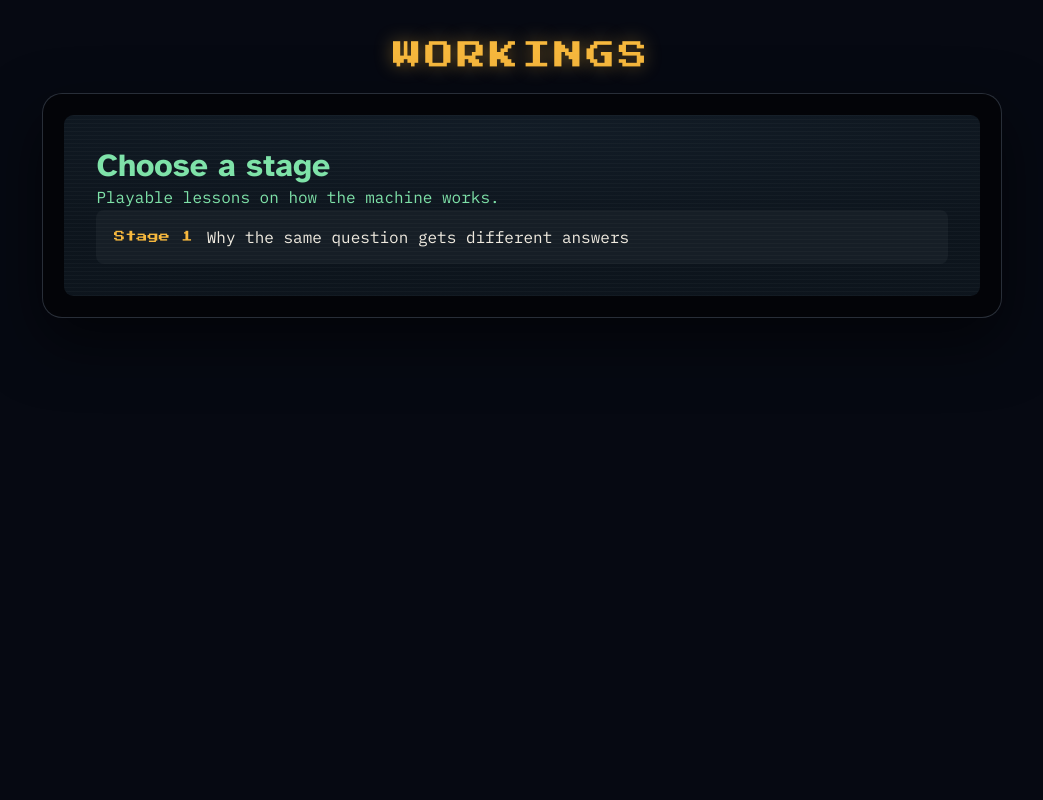
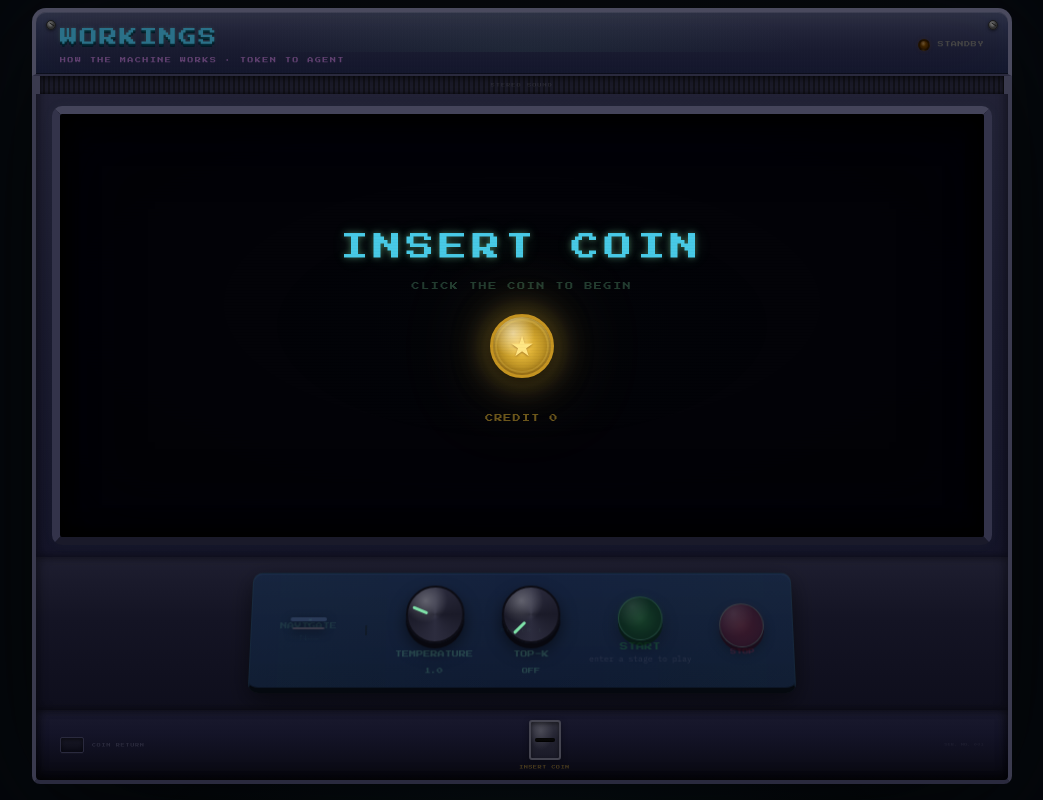
Before and after one commit to ostinato-forge/workings, a React (Vite) app: page / in a window 1280 px wide. Shown: the whole page, without its empty margins (118-1161 px from the left). Built offline with nearby package versions, Linux system fonts and the light colour scheme.

Commit message:
Put the lesson on the cabinet screen and speak only prediction

```diff
--- a/src/lessons/lint.ts
+++ b/src/lessons/lint.ts
@@ -30,6 +30,8 @@ const BANNED: string[] = [
   "little app",
   "little something",
   "delightful",
+  "bet",
+  "wager",
 ];
 
 export function lintCopy(strings: readonly string[]): string[] {
--- a/src/lessons/sampling-dials.ts
+++ b/src/lessons/sampling-dials.ts
@@ -92,7 +92,7 @@ export const samplingDialsLesson: TokenMachineLesson = {
           sampling.topP === undefined,
       },
       bet: {
-        question: "Temperature 0 always takes the highest-scoring word. Your bet for three runs:",
+        question: "Temperature 0 always takes the highest-scoring word. Your prediction for three runs:",
         options: [
           { id: "identical", label: "Three identical endings" },
           { id: "differ", label: "The endings can still differ" },
--- a/src/shell/App.tsx
+++ b/src/shell/App.tsx
@@ -1,8 +1,11 @@
 import { lazy, Suspense, useEffect, useState } from "react";
 import { lessonById, lessons } from "../lessons/index";
-import { Cabinet } from "./Cabinet";
+import { Cabinet } from "./cabinet/Cabinet";
+import { CabinetProvider, useCabinet } from "./cabinet/CabinetState";
+import { ControlDeck, type DeckProps } from "./cabinet/ControlDeck";
+import { CoinInsert } from "./cabinet/CoinInsert";
+import { ErrorBoundary } from "./ErrorBoundary";
 import { SHELL_COPY } from "./copy";
-import { ErrorBoundary } from "./ErrorBoundary";
 
 const LessonPlayer = lazy(() =>
   import("../workbench/LessonPlayer").then((m) => ({
@@ -33,24 +36,51 @@ function useHashRoute(): string {
   return hash;
 }
 
-export function App() {
+const IDLE_DECK: DeckProps = {
+  activated: true,
+  temperature: 1,
+  topK: null,
+  dialsEnabled: false,
+  lockedDials: [],
+  canStart: false,
+  startSublabel: "enter a stage to play",
+  onTemperature: () => undefined,
+  onTopK: () => undefined,
+  onStart: () => undefined,
+  onStop: () => undefined,
+};
+
+function Screens() {
+  const { coinInserted, insertCoin } = useCabinet();
   const hash = useHashRoute();
   const [progress, setProgress] = useState(readProgress);
+  const [deck, setDeck] = useState<DeckProps | null>(null);
 
   const lessonMatch = /^#\/lesson\/(.+)$/.exec(hash);
   const lesson = lessonMatch ? lessonById(lessonMatch[1] as string) : undefined;
 
+  if (!coinInserted) {
+    return (
+      <Cabinet
+        screen={<CoinInsert onInsert={insertCoin} />}
+        deck={<ControlDeck {...{ ...IDLE_DECK, activated: false }} />}
+      />
+    );
+  }
+
   if (lesson !== undefined) {
     return (
-      <Cabinet>
+      <Cabinet
+        screen={
           <ErrorBoundary>
-          <nav>
+            <nav className="screen-nav">
               <a href="#/">{SHELL_COPY.backToList}</a>
             </nav>
             <Suspense fallback={<p>{SHELL_COPY.loading}</p>}>
               <LessonPlayer
                 lesson={lesson}
                 stageNumber={1}
+                onDeckChange={setDeck}
                 onComplete={() => {
                   const next = {
                     ...readProgress(),
@@ -62,15 +92,18 @@ export function App() {
               />
             </Suspense>
           </ErrorBoundary>
-      </Cabinet>
+        }
+        deck={<ControlDeck {...(deck ?? IDLE_DECK)} />}
+      />
     );
   }
 
   return (
-    <Cabinet>
+    <Cabinet
+      screen={
         <main>
-        <h1>{SHELL_COPY.listTitle}</h1>
-        <p>{SHELL_COPY.listIntro}</p>
+          <h1 className="screen-title">{SHELL_COPY.listTitle}</h1>
+          <p className="screen-intro">{SHELL_COPY.listIntro}</p>
           <ol className="stage-list">
             {lessons.map((entry, index) => (
               <li key={entry.id}>
@@ -80,13 +113,25 @@ export function App() {
                   </span>
                   <span>{entry.title}</span>
                   {progress[entry.id] === "complete" ? (
-                  <span className="complete-tag">{SHELL_COPY.completeTag}</span>
+                    <span className="complete-tag">
+                      {SHELL_COPY.completeTag}
+                    </span>
                   ) : null}
                 </a>
               </li>
             ))}
           </ol>
         </main>
-    </Cabinet>
+      }
+      deck={<ControlDeck {...IDLE_DECK} />}
+    />
   );
 }
+
+export function App() {
+  return (
+    <CabinetProvider>
+      <Screens />
+    </CabinetProvider>
+  );
+}
--- a/src/shell/theme.css
+++ b/src/shell/theme.css
@@ -1,12 +1,11 @@
 :root {
-  --cabinet: oklch(0.14 0.015 265);
-  --screen: oklch(0.19 0.02 250);
-  --panel: oklch(0.23 0.02 250);
-  --ink: oklch(0.94 0.015 85);
-  --ink-dim: oklch(0.75 0.02 85);
-  --amber: oklch(0.82 0.15 80);
-  --amber-hot: oklch(0.88 0.16 80);
-  --cut: oklch(0.62 0.02 250);
+  --crt-black: #030308;
+  --panel: rgba(126, 226, 168, 0.07);
+  --ink: #d9efe2;
+  --ink-dim: #6f8a7c;
+  --phosphor: #7ee2a8;
+  --phosphor-hot: #a3f0c1;
+  --cut: rgba(111, 138, 124, 0.58);
   --display: "Press Start 2P", monospace;
   --body: "Atkinson Hyperlegible", sans-serif;
   --mono: "IBM Plex Mono", monospace;
@@ -17,115 +16,103 @@
 }
 
 html {
-  background: var(--cabinet);
+  background: #04060c;
 }
 
 body {
   margin: 0;
   font-family: var(--body);
-  font-size: 1rem;
-  line-height: 1.55;
+  font-size: 14px;
+  line-height: 1.5;
   color: var(--ink);
 }
 
-.cabinet {
-  min-height: 100vh;
-  display: flex;
-  flex-direction: column;
-  align-items: center;
-  padding: 1rem;
+.wish-screen-content > main {
+  flex: 1 1 auto;
+  min-height: 0;
+  overflow-y: auto;
+  padding: 16px 18px 20px;
+  scrollbar-color: rgba(126, 226, 168, 0.28) rgba(0, 0, 0, 0.16);
+  scrollbar-width: thin;
 }
 
-.marquee {
+.screen-nav {
+  flex: 0 0 auto;
+  border-bottom: 1px solid rgba(126, 226, 168, 0.18);
+  padding: 8px 18px;
   font-family: var(--display);
-  font-size: clamp(1.1rem, 3.5vw, 1.8rem);
-  letter-spacing: 0.12em;
-  color: var(--amber);
-  text-shadow: 0 0 18px oklch(0.82 0.15 80 / 0.45);
-  padding: 1.1rem 0 0.9rem;
+  font-size: 7px;
+  letter-spacing: 0.06em;
   text-transform: uppercase;
 }
 
-.bezel {
-  width: min(100%, 60rem);
-  background: oklch(0.11 0.012 265);
-  border-radius: 1.25rem;
-  padding: clamp(0.6rem, 2vw, 1.4rem);
-  box-shadow:
-    inset 0 0 0 1px oklch(0.3 0.02 260),
-    0 24px 60px oklch(0 0 0 / 0.55);
+.screen-nav a {
+  text-decoration: none;
 }
 
-.screen {
-  position: relative;
-  background:
-    radial-gradient(120% 90% at 50% 8%, oklch(0.22 0.025 250), var(--screen) 70%);
-  border-radius: 0.6rem;
-  padding: clamp(1rem, 3vw, 2rem);
-  overflow: hidden;
+.screen-title {
+  margin: 0 0 10px;
+  color: var(--phosphor);
+  text-shadow: 0 0 12px rgba(126, 226, 168, 0.24);
 }
 
-.screen::after {
-  content: "";
-  position: absolute;
-  inset: 0;
-  pointer-events: none;
-  background: repeating-linear-gradient(
-    to bottom,
-    oklch(1 0 0 / 0.025) 0px,
-    oklch(1 0 0 / 0.025) 1px,
-    transparent 1px,
-    transparent 4px
-  );
+.screen-intro {
+  max-width: 68ch;
+  margin: 0 0 14px;
+  color: var(--ink-dim);
 }
 
 .panel {
   background: var(--panel);
-  border-radius: 0.5rem;
-  padding: 1rem 1.25rem;
-  margin-block: 0.75rem;
+  border: 1px solid rgba(126, 226, 168, 0.1);
+  border-radius: 0.4rem;
+  padding: 0.8rem 1rem;
+  margin-block: 0.65rem;
   max-width: 72ch;
 }
 
-h1, h2 {
+h1,
+h2 {
   font-family: var(--body);
+  font-size: 20px;
   line-height: 1.2;
   text-wrap: balance;
 }
 
 .stage-title {
   font-family: var(--display);
-  font-size: 0.95rem;
-  color: var(--amber);
+  font-size: 0.75rem;
+  color: var(--phosphor);
   letter-spacing: 0.1em;
   text-transform: uppercase;
   margin: 0 0 0.25rem;
 }
 
 .stage-name {
-  font-size: 1.6rem;
-  margin: 0 0 1rem;
+  font-size: 20px;
+  margin: 0 0 0.75rem;
 }
 
 a {
-  color: var(--amber);
+  color: var(--phosphor);
 }
 
-button, .deck-button {
+button,
+.deck-button {
   font-family: var(--body);
-  font-size: 1rem;
+  font-size: 14px;
   min-height: 44px;
   min-width: 44px;
-  padding: 0.6rem 1.4rem;
-  border-radius: 0.5rem;
-  border: 1px solid oklch(0.35 0.03 80);
+  padding: 0.5rem 1.1rem;
+  border-radius: 0.4rem;
+  border: 1px solid rgba(126, 226, 168, 0.28);
   background: var(--panel);
   color: var(--ink);
   cursor: pointer;
 }
 
 button:hover:not(:disabled) {
-  border-color: var(--amber);
+  border-color: var(--phosphor);
 }
 
 button:disabled {
@@ -135,92 +122,92 @@ button:disabled {
 
 .start-button {
   font-family: var(--display);
-  font-size: 0.9rem;
+  font-size: 0.75rem;
   letter-spacing: 0.1em;
-  background: var(--amber);
-  color: oklch(0.17 0.02 260);
+  background: var(--phosphor);
+  color: #07120d;
   border: none;
-  padding: 0.9rem 2rem;
+  padding: 0.75rem 1.5rem;
   text-transform: uppercase;
 }
 
 .start-button:hover:not(:disabled) {
-  background: var(--amber-hot);
+  background: var(--phosphor-hot);
 }
 
 .start-button:disabled {
-  background: oklch(0.4 0.04 80);
-  color: oklch(0.2 0.02 260);
+  background: rgba(111, 138, 124, 0.45);
+  color: #101a14;
 }
 
 .start-sublabel {
   display: block;
   font-family: var(--body);
-  font-size: 0.8rem;
+  font-size: 0.75rem;
   letter-spacing: normal;
   text-transform: none;
-  margin-top: 0.3rem;
+  margin-top: 0.25rem;
 }
 
 .deck {
   display: flex;
   flex-wrap: wrap;
-  gap: 1rem;
+  gap: 0.8rem;
   align-items: center;
-  border-top: 1px solid oklch(0.3 0.02 260);
-  margin-top: 1.25rem;
-  padding-top: 1.25rem;
+  border-top: 1px solid rgba(126, 226, 168, 0.16);
+  margin-top: 1rem;
+  padding-top: 1rem;
 }
 
 :focus-visible {
-  outline: 2px solid var(--amber);
+  outline: 2px solid var(--phosphor);
   outline-offset: 2px;
 }
 
 input[type="radio"] {
-  width: 1.35rem;
-  height: 1.35rem;
-  accent-color: var(--amber);
+  width: 1.2rem;
+  height: 1.2rem;
+  accent-color: var(--phosphor);
 }
 
 .option-row {
   display: flex;
   align-items: center;
-  gap: 0.75rem;
-  min-height: 44px;
+  gap: 0.65rem;
+  min-height: 40px;
 }
 
 input[type="number"] {
   font-family: var(--mono);
-  font-size: 1rem;
-  background: var(--screen);
+  font-size: 14px;
+  background: rgba(0, 0, 0, 0.28);
   color: var(--ink);
-  border: 1px solid oklch(0.35 0.03 260);
+  border: 1px solid rgba(126, 226, 168, 0.24);
   border-radius: 0.35rem;
-  padding: 0.5rem;
-  width: 6.5rem;
-  min-height: 44px;
+  padding: 0.4rem;
+  width: 6rem;
+  min-height: 40px;
 }
 
 fieldset {
-  border: 1px solid oklch(0.32 0.02 260);
-  border-radius: 0.5rem;
-  padding: 0.9rem 1.1rem;
+  border: 1px solid rgba(126, 226, 168, 0.2);
+  border-radius: 0.4rem;
+  padding: 0.75rem 0.9rem;
 }
 
 legend {
-  padding-inline: 0.4rem;
+  padding-inline: 0.35rem;
   color: var(--ink);
 }
 
 .evidence-row {
   display: grid;
-  grid-template-columns: 7.5rem 1fr;
-  gap: 0.6rem;
+  grid-template-columns: 7rem 1fr;
+  gap: 0.55rem;
   align-items: center;
-  min-height: 2rem;
+  min-height: 1.8rem;
   font-family: var(--mono);
-  font-size: 0.95rem;
+  font-size: 12.5px;
 }
 
 .evidence-token {
@@ -231,11 +218,11 @@ legend {
 .evidence-track {
   display: flex;
   align-items: center;
-  gap: 0.6rem;
+  gap: 0.5rem;
 }
 
 .evidence-bar {
-  height: 1.05rem;
+  height: 0.9rem;
   border-radius: 2px;
   background: var(--cut);
   animation: bar-grow 420ms cubic-bezier(0.16, 1, 0.3, 1) both;
@@ -243,7 +230,7 @@ legend {
 }
 
 .evidence-bar.survived {
-  background: var(--amber);
+  background: var(--phosphor);
 }
 
 .evidence-bar.cut {
@@ -251,7 +238,7 @@ legend {
     repeating-linear-gradient(
       -45deg,
       var(--cut) 0 4px,
-      oklch(0.42 0.02 250) 4px 8px
+      rgba(111, 138, 124, 0.3) 4px 8px
     );
 }
 
@@ -269,14 +256,24 @@ legend {
 }
 
 @keyframes bar-grow {
-  from { transform: scaleX(0); }
-  to { transform: scaleX(1); }
+  from {
+    transform: scaleX(0);
+  }
+  to {
+    transform: scaleX(1);
+  }
 }
 
 @keyframes sampled-pulse {
-  0% { text-shadow: 0 0 0 oklch(0.88 0.16 80 / 0); }
-  35% { text-shadow: 0 0 14px oklch(0.88 0.16 80 / 0.8); }
-  100% { text-shadow: 0 0 0 oklch(0.88 0.16 80 / 0); }
+  0% {
+    text-shadow: 0 0 0 rgba(126, 226, 168, 0);
+  }
+  35% {
+    text-shadow: 0 0 14px rgba(126, 226, 168, 0.8);
+  }
+  100% {
+    text-shadow: 0 0 0 rgba(126, 226, 168, 0);
+  }
 }
 
 .phase-enter {
@@ -284,14 +281,20 @@ legend {
 }
 
 @keyframes phase-fade {
-  from { opacity: 0; transform: translateY(4px); }
-  to { opacity: 1; transform: none; }
+  from {
+    opacity: 0;
+    transform: translateY(4px);
+  }
+  to {
+    opacity: 1;
+    transform: none;
+  }
 }
 
 .verdict {
-  font-size: 1.15rem;
-  padding: 0.9rem 1.1rem;
-  border-left: 4px solid var(--amber);
+  font-size: 1rem;
+  padding: 0.75rem 0.9rem;
+  border-left: 4px solid var(--phosphor);
   background: var(--panel);
   max-width: 72ch;
 }
@@ -300,29 +303,30 @@ legend {
   list-style: none;
   padding: 0;
   display: grid;
-  gap: 0.75rem;
+  gap: 0.6rem;
 }
 
 .stage-list a {
   display: flex;
   align-items: center;
-  gap: 0.9rem;
-  min-height: 44px;
-  padding: 0.9rem 1.1rem;
+  gap: 0.75rem;
+  min-height: 40px;
+  padding: 0.7rem 0.85rem;
   background: var(--panel);
-  border-radius: 0.5rem;
+  border: 1px solid transparent;
+  border-radius: 0.4rem;
   text-decoration: none;
   color: var(--ink);
 }
 
 .stage-list a:hover {
-  outline: 1px solid var(--amber);
+  border-color: var(--phosphor);
 }
 
 .stage-list .stage-tag {
   font-family: var(--display);
-  font-size: 0.7rem;
-  color: var(--amber);
+  font-size: 0.6rem;
+  color: var(--phosphor);
 }
 
 .complete-tag {
@@ -331,7 +335,9 @@ legend {
 }
 
 @media (prefers-reduced-motion: reduce) {
-  *, *::before, *::after {
+  *,
+  *::before,
+  *::after {
     animation-duration: 0.001s !important;
     animation-delay: 0s !important;
     transition-duration: 0.001s !important;
@@ -339,30 +345,35 @@ legend {
 }
 
 @media (max-width: 640px) {
-  .cabinet { padding: 0.25rem; }
-  .bezel { border-radius: 0.75rem; }
-  .evidence-row { grid-template-columns: 5.5rem 1fr; font-size: 0.85rem; }
+  .wish-screen-content > main {
+    padding: 12px;
+  }
+
+  .evidence-row {
+    grid-template-columns: 5.5rem 1fr;
+    font-size: 12.5px;
+  }
 }
 
 .playfield {
   display: grid;
-  grid-template-columns: minmax(0, 1fr) 14rem;
-  gap: 1rem;
+  grid-template-columns: minmax(0, 1fr) 12rem;
+  gap: 0.8rem;
   align-items: start;
 }
 
 .sentence-track {
   display: flex;
   flex-wrap: wrap;
-  gap: 0.4rem;
+  gap: 0.35rem;
   font-family: var(--mono);
-  font-size: 1.1rem;
-  min-height: 2.4rem;
+  font-size: 0.95rem;
+  min-height: 2rem;
 }
 
 .word-tile {
-  padding: 0.35rem 0.6rem;
-  border-radius: 0.35rem;
+  padding: 0.3rem 0.5rem;
+  border-radius: 0.3rem;
   background: var(--panel);
 }
 
@@ -372,18 +383,24 @@ legend {
 
 .generated-tile {
   color: var(--ink);
-  border: 1px solid var(--amber);
+  border: 1px solid var(--phosphor);
   animation: tile-land 260ms cubic-bezier(0.16, 1, 0.3, 1) both;
 }
 
 .pending-tile {
-  color: var(--amber);
-  border: 1px dashed oklch(0.5 0.06 80);
+  color: var(--phosphor);
+  border: 1px dashed rgba(126, 226, 168, 0.45);
 }
 
 @keyframes tile-land {
-  from { opacity: 0; transform: translateY(-6px) scale(0.9); }
-  to { opacity: 1; transform: none; }
+  from {
+    opacity: 0;
+    transform: translateY(-6px) scale(0.9);
+  }
+  to {
+    opacity: 1;
+    transform: none;
+  }
 }
 
 .run-rail {
@@ -391,19 +408,19 @@ legend {
   padding: 0;
   margin: 0;
   display: grid;
-  gap: 0.5rem;
+  gap: 0.4rem;
 }
 
 .run-card {
   width: 100%;
   text-align: left;
   font-family: var(--mono);
-  font-size: 0.85rem;
-  padding: 0.6rem 0.8rem;
+  font-size: 0.75rem;
+  padding: 0.5rem 0.65rem;
 }
 
 .run-card.selected {
-  border-color: var(--amber);
+  border-color: var(--phosphor);
 }
 
 .run-ending {
@@ -412,8 +429,8 @@ legend {
 }
 
 .requirement {
-  border-left: 4px solid var(--amber);
-  padding: 0.6rem 1rem;
+  border-left: 4px solid var(--phosphor);
+  padding: 0.5rem 0.8rem;
   background: var(--panel);
   max-width: 72ch;
 }
@@ -423,5 +440,7 @@ legend {
 }
 
 @media (max-width: 720px) {
-  .playfield { grid-template-columns: 1fr; }
+  .playfield {
+    grid-template-columns: 1fr;
+  }
 }
--- a/src/workbench/LessonPlayer.tsx
+++ b/src/workbench/LessonPlayer.tsx
@@ -6,6 +6,7 @@ import {
 import type { SamplingConfig } from "../engine/sampling";
 import type { EngineProblem } from "../engine/run-record";
 import type { PlayBeat, TokenMachineLesson } from "../lessons/types";
+import type { DeckProps } from "../shell/cabinet/ControlDeck";
 import { DialControls } from "./DialControls";
 import { OddsBoard } from "./OddsBoard";
 import { ProbabilityBars } from "./ProbabilityBars";
@@ -25,10 +26,12 @@ function PlaySurface({
   lesson,
   beat,
   onSettled,
+  onDeckChange,
 }: {
   lesson: TokenMachineLesson;
   beat: PlayBeat;
   onSettled: (records: TokenMachineRecord[]) => void;
+  onDeckChange: (deck: DeckProps | null) => void;
 }) {
   const [sampling, setSampling] = useState<SamplingConfig>({
     temperature: 1,
@@ -89,25 +92,53 @@ function PlaySurface({
     if (next.length >= beat.minRuns) onSettled(next);
   };
 
+  useEffect(() => {
+    const lockedDials = Object.keys(beat.requires.locked).filter(
+      (key): key is "temperature" | "topK" =>
+        key === "temperature" || key === "topK",
+    );
+
+    onDeckChange({
+      activated: true,
+      temperature: sampling.temperature,
+      topK: sampling.topK ?? null,
+      dialsEnabled: !settled,
+      lockedDials,
+      canStart: betChoice !== null && satisfied && seedsLeft,
+      startSublabel:
+        records.length === 0
+          ? "lock your prediction and run"
+          : `run again (${records.length} of ${beat.minRuns} needed)`,
+      onTemperature: (next) =>
+        setSampling((current) => ({ ...current, temperature: next })),
+      onTopK: (next) =>
+        setSampling((current) => ({ ...current, topK: next ?? undefined })),
+      onStart: runOnce,
+      onStop: () => {
+        if (timer.current !== null) {
+          clearInterval(timer.current);
+          timer.current = null;
+        }
+      },
+    });
+  }, [
+    beat,
+    betChoice,
+    onDeckChange,
+    records.length,
+    sampling,
+    satisfied,
+    seedsLeft,
+    settled,
+  ]);
+
   return (
     <div>
       <p className="panel">{beat.goal}</p>
       <p className={satisfied ? "requirement" : "requirement unmet"}>
         {beat.requires.description}
-        {satisfied ? "" : " Adjust the dials to continue."}
+        {satisfied ? "" : " Use the TEMPERATURE knob on the deck."}
       </p>
-      <DialControls
-        value={sampling}
-        disabled={false}
-        lockedKeys={
-          Object.keys(beat.requires.locked) as (
-            | "temperature"
-            | "topK"
-            | "topP"
-          )[]
-        }
-        onChange={setSampling}
-      />
       <fieldset>
         <legend>{beat.bet.question}</legend>
         {beat.bet.options.map((option) => (
@@ -132,7 +163,7 @@ function PlaySurface({
           Start
           <span className="start-sublabel">
             {records.length === 0
-              ? "lock your bet and run"
+              ? "lock your prediction and run"
               : `run again (${records.length} of ${beat.minRuns} needed)`}
           </span>
         </button>
@@ -149,7 +180,7 @@ function PlaySurface({
             </div>
           ) : (
             <p className="evidence-meta">
-              The machine is idle. Lock your bet and press START.
+              The machine is idle. Lock your prediction and press START.
             </p>
           )}
         </div>
@@ -167,8 +198,8 @@ function PlaySurface({
       {settled && betChoice !== null ? (
         <p aria-live="polite" className="verdict">
           {beat.bet.deriveCorrectOption(records) === betChoice
-            ? "Your bet matches what your runs show."
-            : "Your bet does not match what your runs show."}{" "}
+            ? "Your prediction matches what your runs show."
+            : "Your prediction does not match what your runs show."}{" "}
           {
             beat.bet.options.find(
               (o) => o.id === beat.bet.deriveCorrectOption(records),
@@ -184,10 +215,12 @@ function PlaySurface({
 export function LessonPlayer({
   lesson,
   stageNumber,
+  onDeckChange,
   onComplete,
 }: {
   lesson: TokenMachineLesson;
   stageNumber: number;
+  onDeckChange: (deck: DeckProps | null) => void;
   onComplete: () => void;
 }) {
   const [beatIndex, setBeatIndex] = useState(0);
@@ -227,6 +260,35 @@ export function LessonPlayer({
     }
   };
 
+  useEffect(() => {
+    if (beat?.kind === "free-play") {
+      onDeckChange({
+        activated: true,
+        temperature: freeSampling.temperature,
+        topK: freeSampling.topK ?? null,
+        dialsEnabled: true,
+        lockedDials: [],
+        canStart: true,
+        startSublabel: "run with these dials",
+        onTemperature: (next) =>
+          setFreeSampling((current) => ({
+            ...current,
+            temperature: next,
+          })),
+        onTopK: (next) =>
+          setFreeSampling((current) => ({
+            ...current,
+            topK: next ?? undefined,
+          })),
+        onStart: runFree,
+        onStop: () => undefined,
+      });
+      return;
+    }
+
+    if (beat?.kind !== "play") onDeckChange(null);
+  }, [beat, freeSampling, onDeckChange]);
+
   if (beat === undefined) return <p>The lesson has no more beats.</p>;
 
   return (
@@ -255,6 +317,7 @@ export function LessonPlayer({
             key={beat.id}
             lesson={lesson}
             beat={beat}
+            onDeckChange={onDeckChange}
             onSettled={() =>
               setSettledBeats((prev) => ({ ...prev, [beat.id]: true }))
             }
```
Lines whose indentation alone changed are shown as unchanged.
